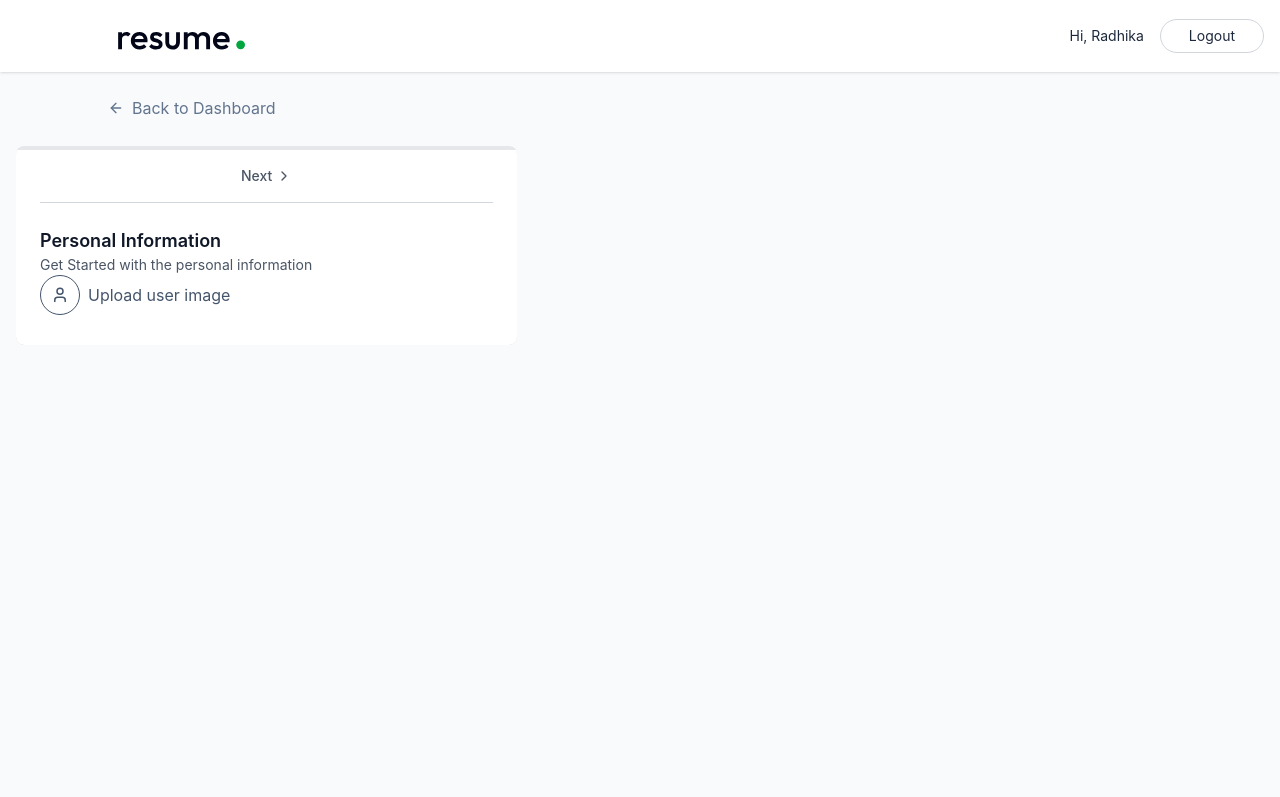
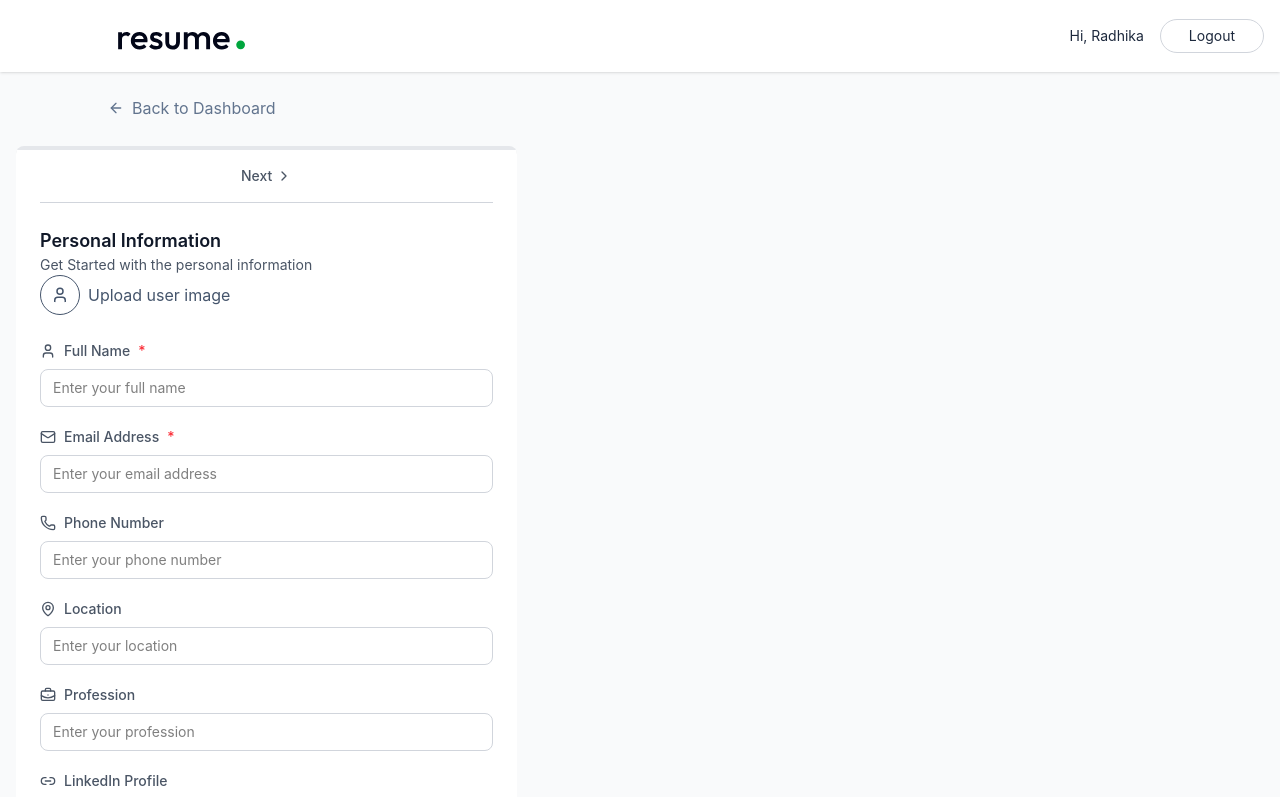
Before and after one commit to pawarradhika/CareerCraft-AI-, a React (Vite) app: page /app/builder/1 in a window 1280 px wide. Shown: the top 797 px of the page. Built offline with nearby package versions, Linux system fonts and the light colour scheme.

Commit message:
update personal info page with adding al funtionalities

```diff
--- a/src/components/PersonalInfoForm.jsx
+++ b/src/components/PersonalInfoForm.jsx
@@ -1,11 +1,21 @@
 import React from 'react'
-import { User } from 'lucide-react'
+import { User, Mail, Phone, MapPin, BriefcaseBusiness, Link2, Globe   } from 'lucide-react'
 
 const PersonalInfoForm = ({data, onChange, removeBackground, setRemoveBackground }) => {
 
   const handleChange = (field, value)=>{
     onChange({...data, [field]: value})
   }
+
+  const fields = [
+    {key: "full_name", label: "Full Name", icon: User, type:"text", required:true},
+    {key: "email", label: "Email Address", icon: Mail, type:"email", required:true},
+    {key: "phone", label: "Phone Number", icon: Phone, type:"tel"},
+    {key: "location", label: "Location", icon: MapPin, type:"text"},
+    {key: "profession", label: "Profession", icon: BriefcaseBusiness, type:"text"},
+     {key: "linkedin", label: "LinkedIn Profile", icon: Link2, type:"url"},
+      {key: "website", label: "Personal Website", icon: Globe, type:"url"},
+  ]
   return (
     <div>
       <h3 className='text-lg font-semibold text-gray-900'>Personal Information</h3>
@@ -36,6 +46,24 @@
 </div>
 )}
       </div>
+{fields.map((field)=>{
+  const Icon = field.icon;
+  return(
+    <div key={field.key} className='space-y-1 mt-5'>
+<label className='flex items-center gap-2 text-sm font-medium text-gray-600'>
+  <Icon className='size-4'/>
+  {field.label}
+  {field.required && <span className='text-red-500'>*</span>}
+</label>
+<input type={field.type} value={data[field.key] || ""} onChange={(e)=>handleChange(field.key, e.target.value)} className='mt-1 w-full px-3 py-2 border-gray-300 rounded-lg focus:ring focus:ring-blue-500 focus:border-blue-500 outline-none transition-colors text-sm' placeholder={`Enter your ${field.label.toLowerCase()}`} required={field.required}/>
+      </div>
+  )
+})}
+
+
+
+
+
     </div>
   )
 }
```
